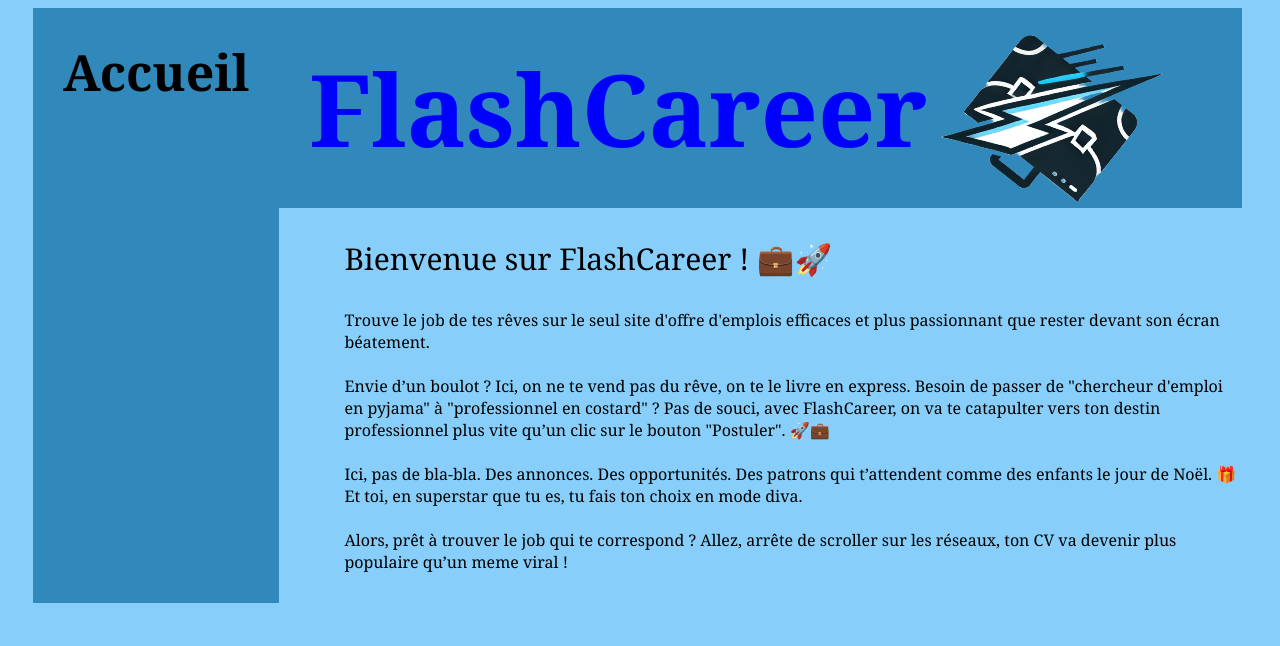
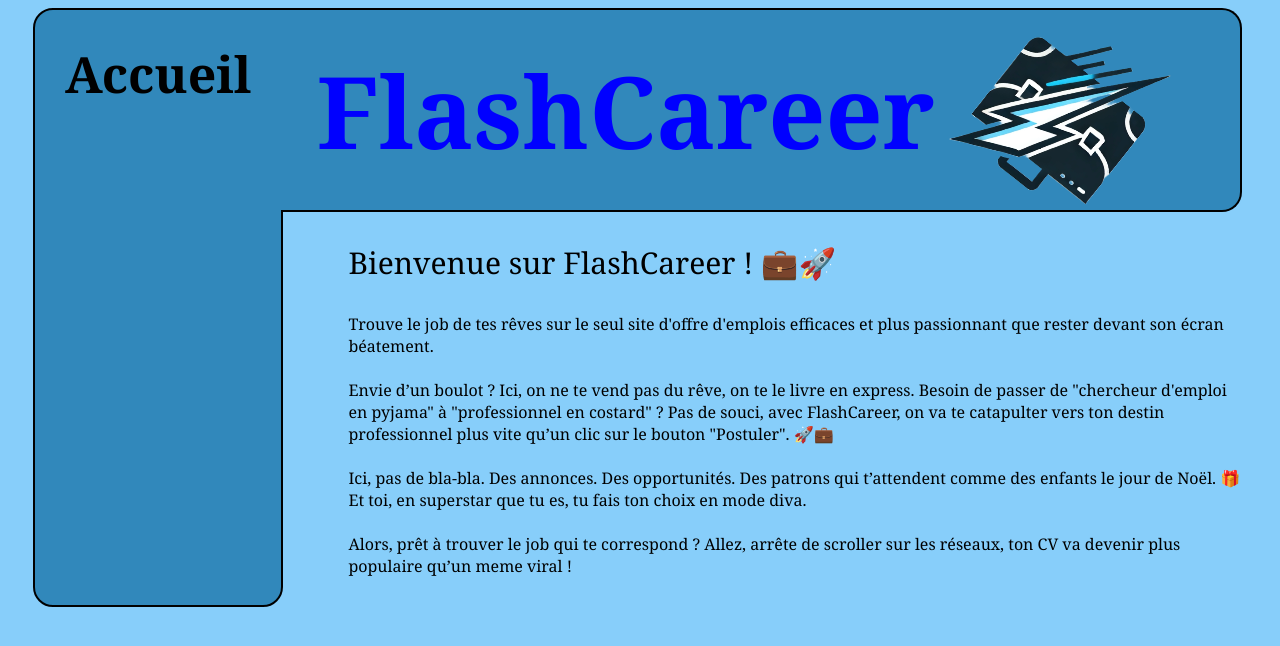
Before and after one commit to Fingolfin318/OC-projet, a Flask app: template FlashCareer/templates/Accueil.html.mako in a window 1280 px wide. Shown: the top 646 px of the page. Run offline with Flask 3, Linux system fonts and the light colour scheme; the template is opened without the code that fills it, so the values that code supplies are empty.

Commit message:
accueil stylé

```diff
--- a/FlashCareer/static/Accueil.css
+++ b/FlashCareer/static/Accueil.css
@@ -12,6 +12,11 @@ h1 {
     background-color: rgb(49, 136, 187);
     margin-left: 25px;
     margin-right: 35px;
+    border: 2px solid;
+    border-bottom-left-radius: 20px;
+    border-bottom-right-radius: 20px;
+    border-top-left-radius: 20px;
+
 }
 
 .content, .titre{
@@ -25,8 +30,12 @@ h1 {
     align-items: center;
     justify-content: center;
     background-color:  rgb(49, 136, 187);
-    margin-left: -50px;
+    margin-left: -37px;
     margin-top: 0px;
+    border: 2px solid;
+    border-left: none;
+    border-bottom-right-radius: 20px;
+    border-top-right-radius: 20px;
 }
 .img_logo{
     animation-iteration-count: infinite;
```
